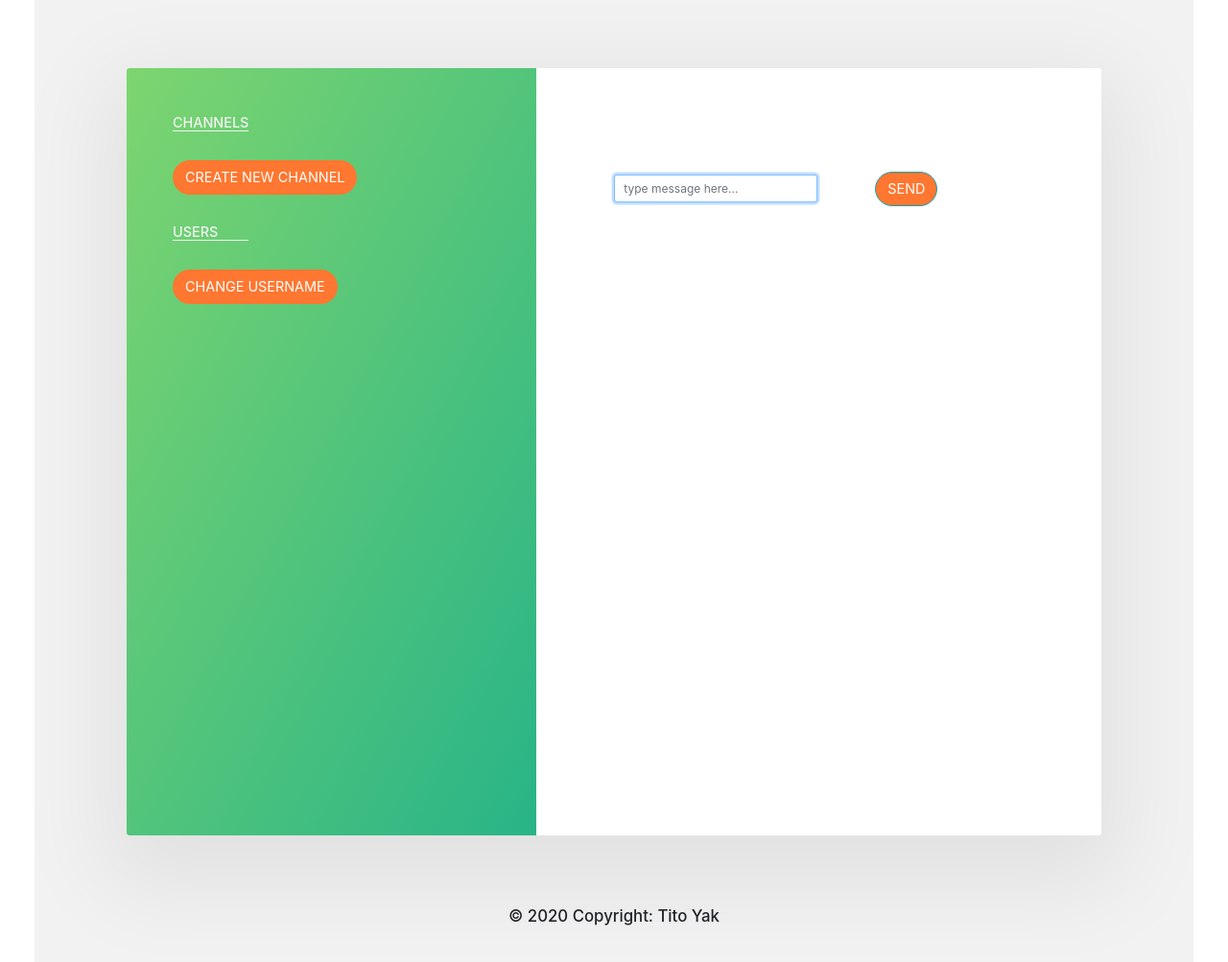
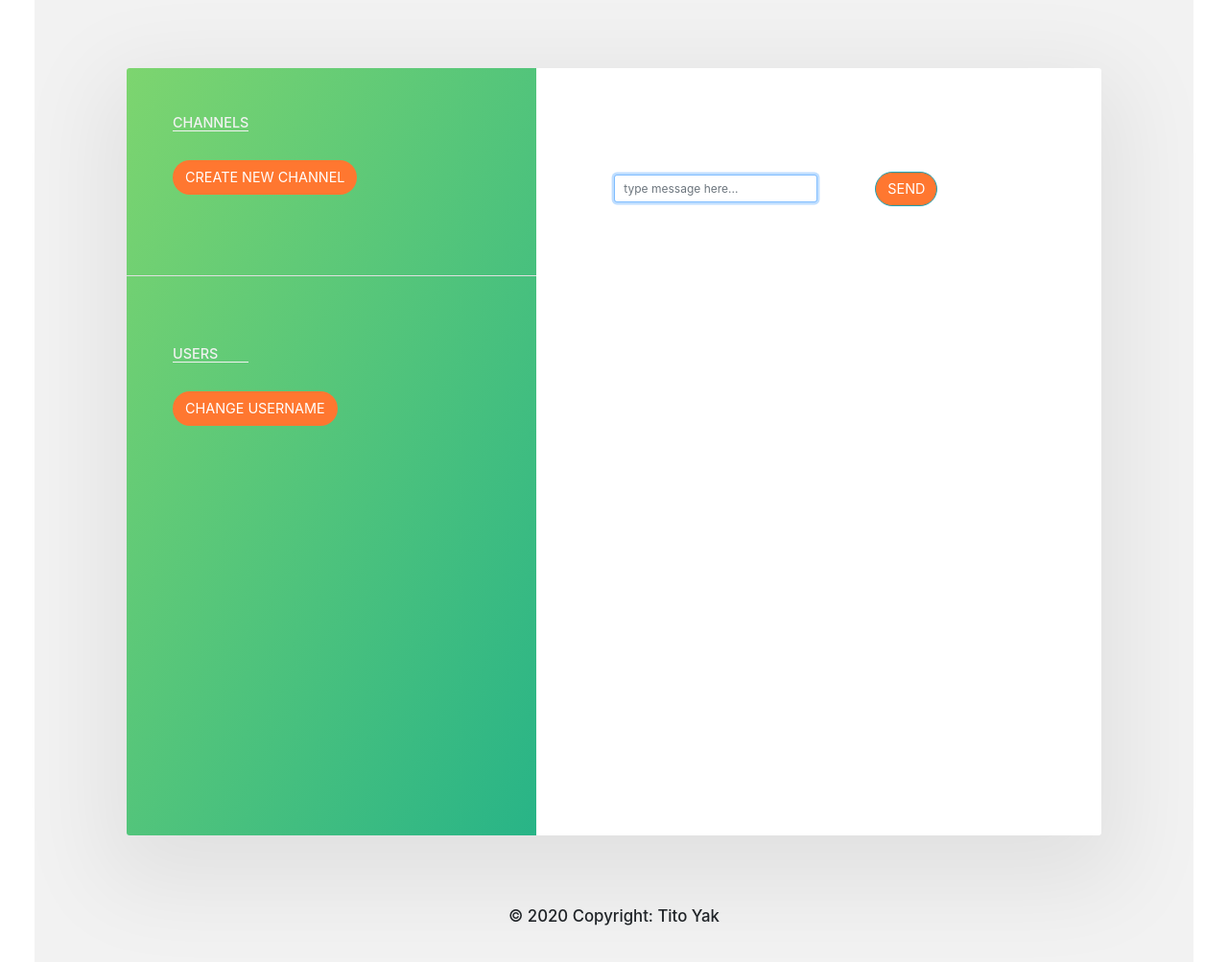
Before and after one commit to TitoYak211/chitter, a Flask app: template templates/index.html in a window 1280 px wide. Shown: the part 133-1136 px from the top of the page at 96% size. Run offline with Flask 2, Linux system fonts and the light colour scheme; the template is opened without the code that fills it, so the values that code supplies are empty; some libraries are stand-ins or nearby versions.

Commit message:
Update custom.css

```diff
--- a/static/custom.css
+++ b/static/custom.css
@@ -124,6 +124,13 @@ body {
     transform: translateX(3px);
 }
 
+.line {
+    margin: 6rem 0;
+    width: 100%;
+    height: 1px;
+    background-color: #e0e0e0;
+}
+
 .user_box {
     margin-top: 5.5rem;
 }
```
